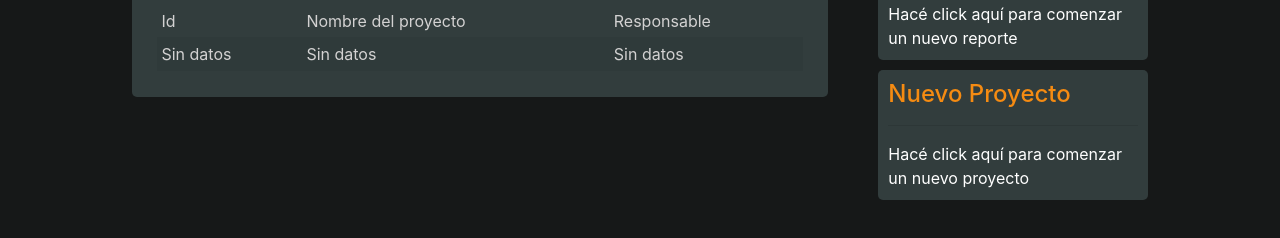
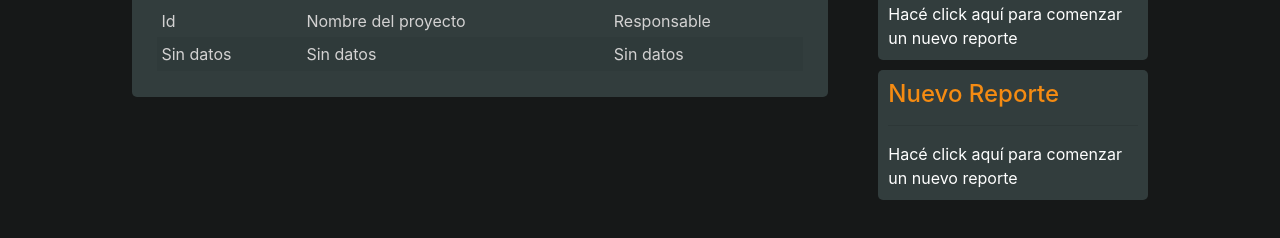
Before and after one commit to leanderShulgin/CarboELN-React, a React (Create React App) app: page / in a window 1280 px wide. Shown: the part 540-778 px from the top of the page. Built offline with nearby package versions, Linux system fonts and the light colour scheme.

Commit message:
paso a componente a DashboardLinkBox

```diff
--- a/src/components/Dashboard.js
+++ b/src/components/Dashboard.js
@@ -3,6 +3,7 @@ import "bootstrap/dist/css/bootstrap.css";
 import "./Dashboard.css";
 
 import DashboardProyectsTable from "./DashboardProjectsTable";
+import DashboardLinkBox from "./DashboardLinkBox";
 
 class Dashboard extends React.Component {
   render() {
@@ -48,20 +49,8 @@ class Dashboard extends React.Component {
               <DashboardProyectsTable />
             </div>
             <div className="col-lg-3" id="box-nuevo-reporte">
-              <div className="start-box dashboard-link-box">
-                <h4>Nuevo Reporte</h4>
-                <hr />
-                <a href="reporte-editar.html">
-                  Hacé click aquí para comenzar un nuevo reporte
-                </a>
-              </div>
-              <div className="start-box dashboard-link-box">
-                <h4>Nuevo Proyecto</h4>
-                <hr />
-                <a href="proyecto-nuevo.html">
-                  Hacé click aquí para comenzar un nuevo proyecto
-                </a>
-              </div>
+              <DashboardLinkBox />
+              <DashboardLinkBox />
             </div>
             <div className="col-lg-1"></div>
           </div>
--- a/src/components/DashboardLinkBox.js
+++ b/src/components/DashboardLinkBox.js
@@ -0,0 +1,19 @@
+import React from "react";
+import "bootstrap/dist/css/bootstrap.css";
+import "./DashboardLinkBox.css";
+
+class DashboardLinkBox extends React.Component {
+  render() {
+    return (
+      <div className="start-box dashboard-link-box">
+        <h4>Nuevo Reporte</h4>
+        <hr />
+        <a href="reporte-editar.html">
+          Hacé click aquí para comenzar un nuevo reporte
+        </a>
+      </div>
+    );
+  }
+}
+
+export default DashboardLinkBox;
```
